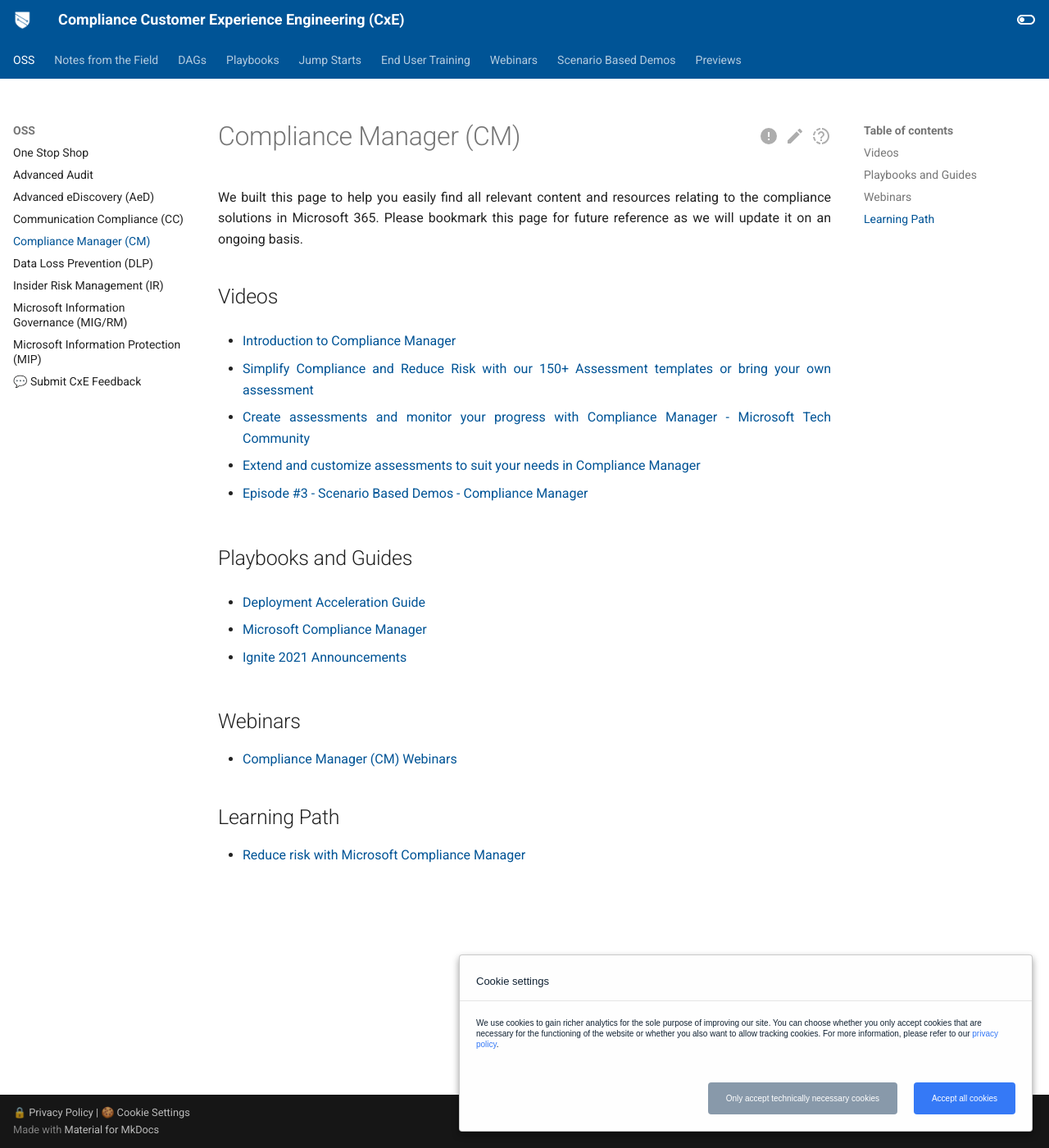
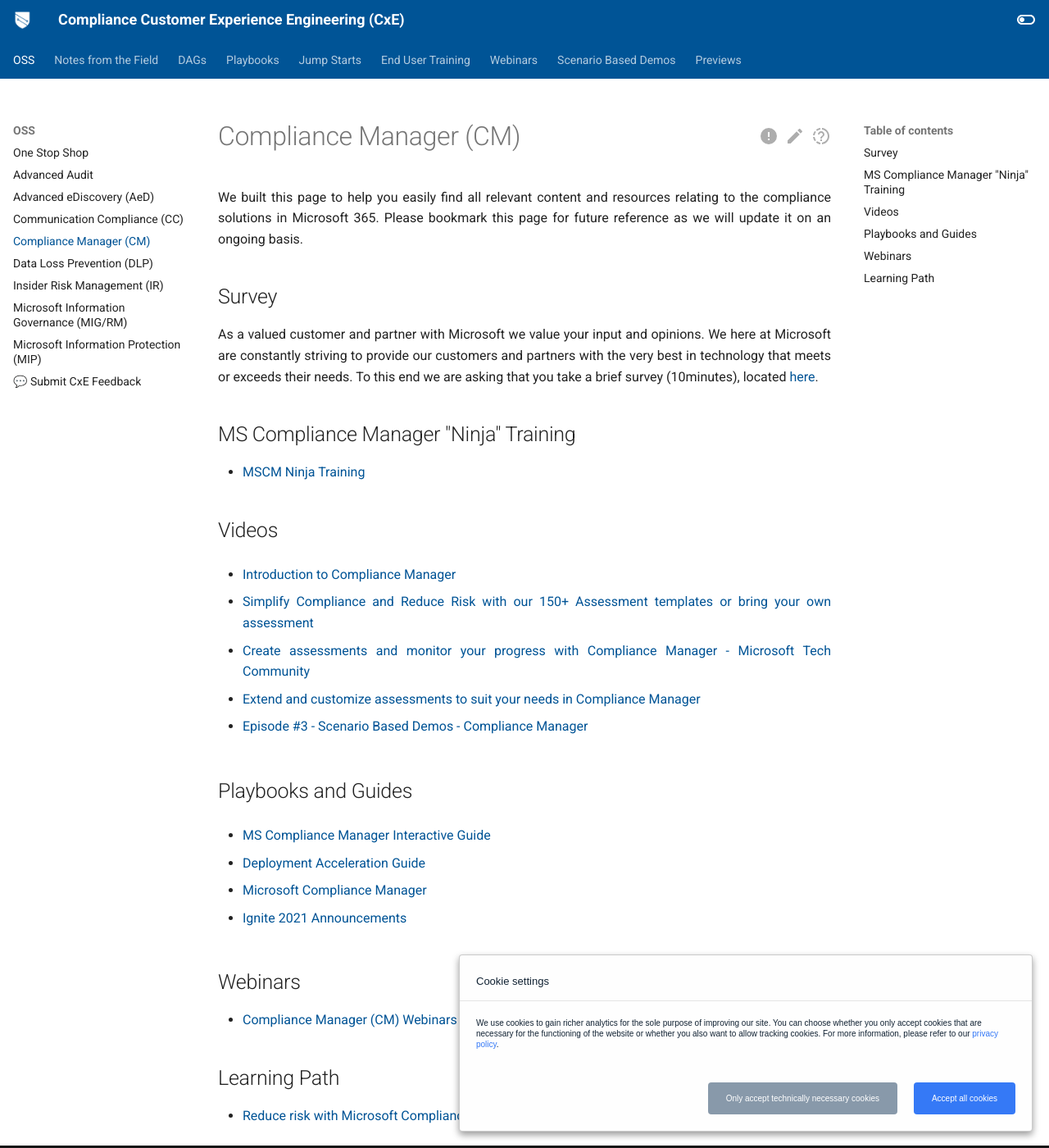
Before and after one commit to microsoft/ComplianceCxE, an MkDocs documentation site: the page built from docs/resources/cm.md, in a window 1280 px wide and 1400 px high. Shown: the whole window at 82% size. Built offline with MkDocs 1.6.1 and Material for MkDocs 9.7.7, drawn with Linux system fonts in a browser that asks for light colours; comment, search, counter and statistics services are not loaded.

Commit message:
MS Compliance Manager page updates
Added links to survey, ninja training and interactive guide.

```diff
--- a/docs/resources/cm.md
+++ b/docs/resources/cm.md
@@ -5,6 +5,13 @@
 ---
 
 We built this page to help you easily find all relevant content and resources relating to the compliance solutions in Microsoft 365. Please bookmark this page for future reference as we will update it on an ongoing basis.
+
+## Survey
+As a valued customer and partner with Microsoft we value your input and opinions. We here at Microsoft are constantly striving to provide our customers and partners with the very best in technology that meets or exceeds their needs. To this end we are asking that you take a brief survey (10minutes), located [here](https://ncv.microsoft.com/XYZhzQNtaf).
+
+
+## MS Compliance Manager "Ninja" Training
+* [MSCM Ninja Training](https://techcommunity.microsoft.com/t5/security-compliance-and-identity/microsoft-compliance-manager-mscm-ninja-training-q1-2022/ba-p/3181322)
 
 ## Videos
 * [Introduction to Compliance Manager](https://techcommunity.microsoft.com/t5/microsoft-security-and/introduction-to-compliance-manager-vblog/ba-p/2227643)
@@ -19,6 +26,8 @@
 * [Episode #3 - Scenario Based Demos - Compliance Manager](https://www.youtube.com/watch?v=XaBnjGK9pDM)
 
 ## Playbooks and Guides
+* [MS Compliance Manager Interactive Guide](https://mslearn.cloudguides.com/en-us/guides/Simplify%20compliance%20and%20reduce%20risk%20with%20Microsoft%20Compliance%20Manager)
+
 * [Deployment Acceleration Guide](../../dag/cm)
 
 * [Microsoft Compliance Manager](https://aka.ms/compliancemanager/techdocs)
```
